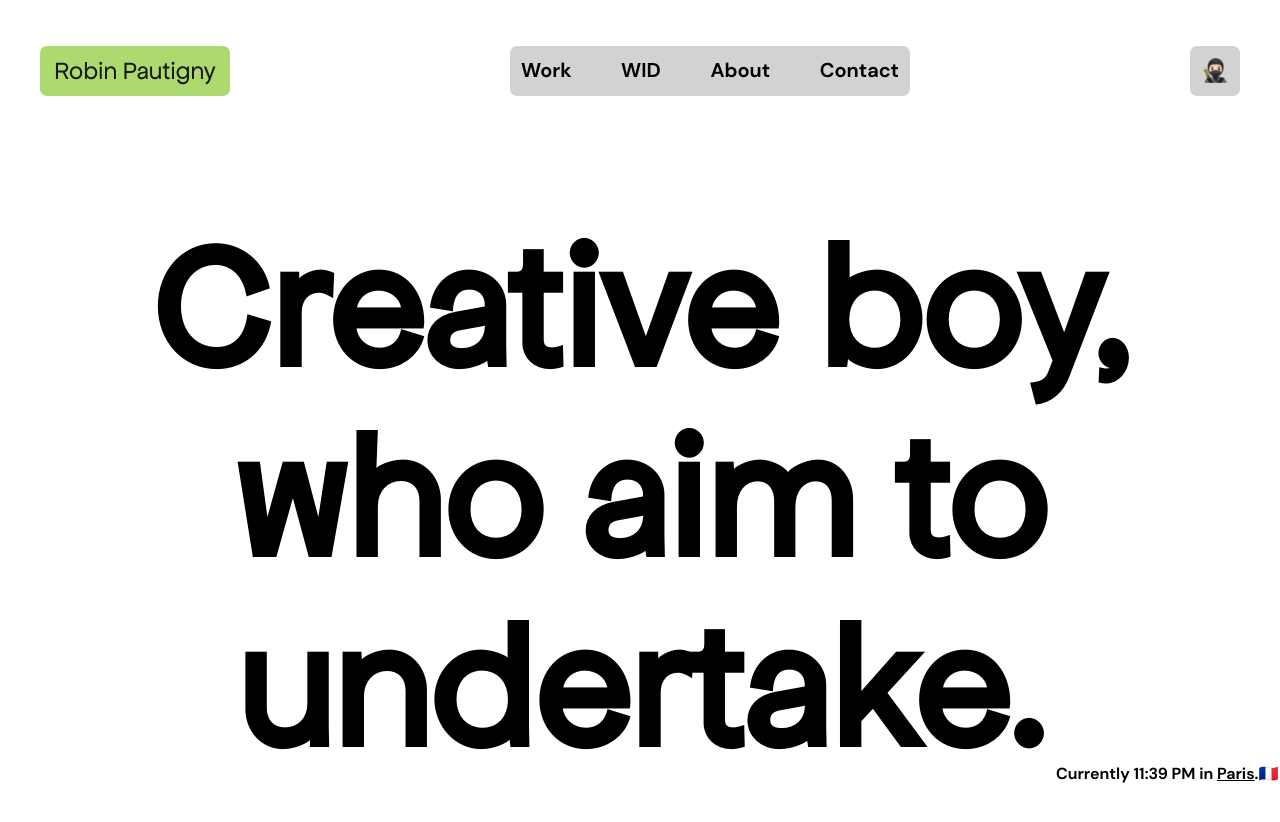
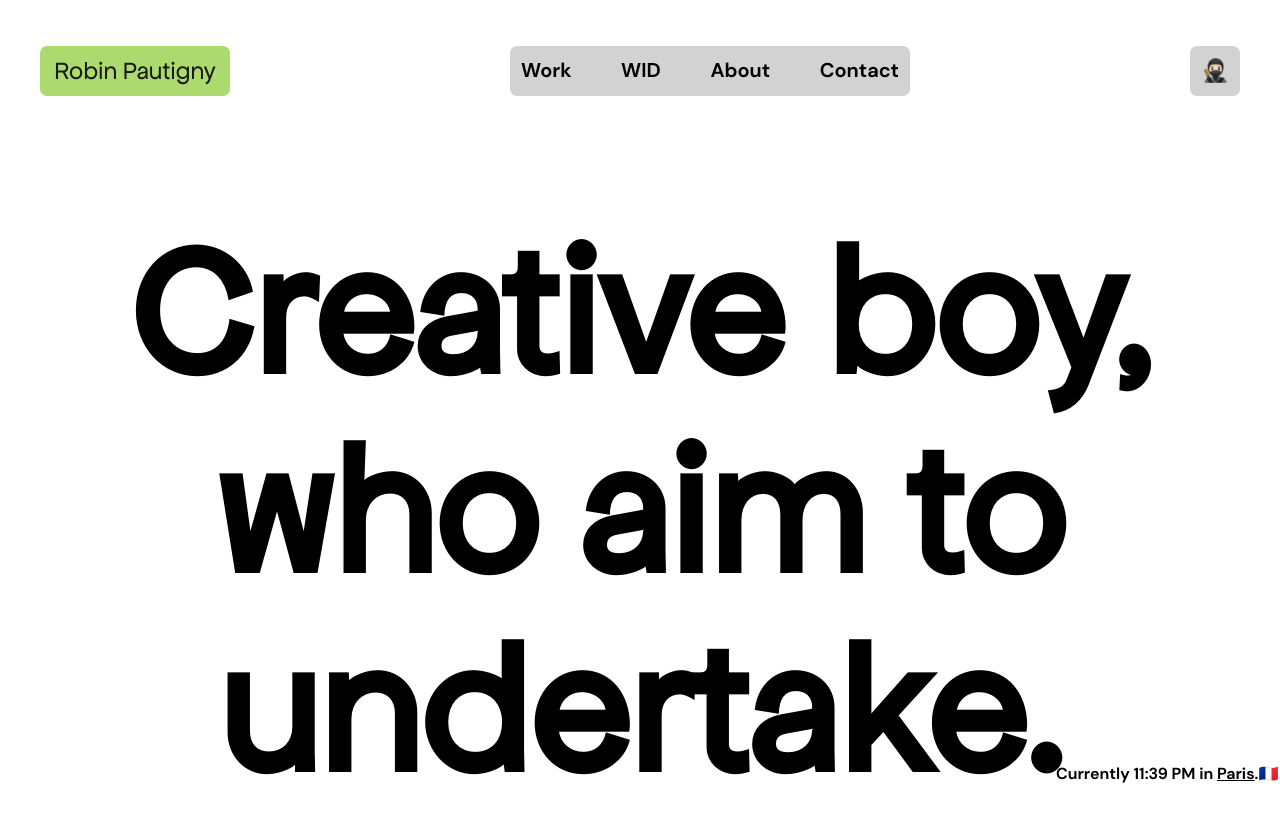
Before and after one commit to rob1-alt/portfolio, a Next.js app: page / in a window 1280 px wide. Shown: the top 822 px of the page. Built offline with nearby package versions, Linux system fonts and the light colour scheme.

Commit message:
export default function 🤬

```diff
--- a/package.json
+++ b/package.json
@@ -6,7 +6,8 @@
     "dev": "next dev",
     "build": "next build",
     "start": "next start",
-    "lint": "next lint"
+    "lint": "next lint",
+    "test": "jest"
   },
   "dependencies": {
     "gsap": "^3.11.3",
--- a/pages/animation.js
+++ b/pages/animation.js
@@ -0,0 +1,2 @@
+export default function Animation() {
+}
--- a/pages/contact.js
+++ b/pages/contact.js
@@ -0,0 +1 @@
+export default function Contact() {}
--- a/pages/projects/[projects].js
+++ b/pages/projects/[projects].js
@@ -1,3 +1,5 @@
+export default function project() {}
+
 // import Head from 'next/head'
 // import content from '../../portfolio.content.json';
 
--- a/styles/Home.module.css
+++ b/styles/Home.module.css
@@ -40,8 +40,15 @@
 .title{
   margin-top: 100px;
 }
+
 .item{
   font-size: 20px;
+}
+
+.item:hover{
+  background: #FFFFFF;
+  border-radius: 7px;
+
 }
 
 .ninja{
--- a/styles/globals.css
+++ b/styles/globals.css
@@ -29,7 +29,10 @@ h1{
 
 @media screen and (min-width: 800px) {
   h1{
-    font-size: 11em;
+    display: flex;
+    font-size: 11.5em;
+    max-width: 1200px;
+    margin:0 auto;
   }
 }
 
```
